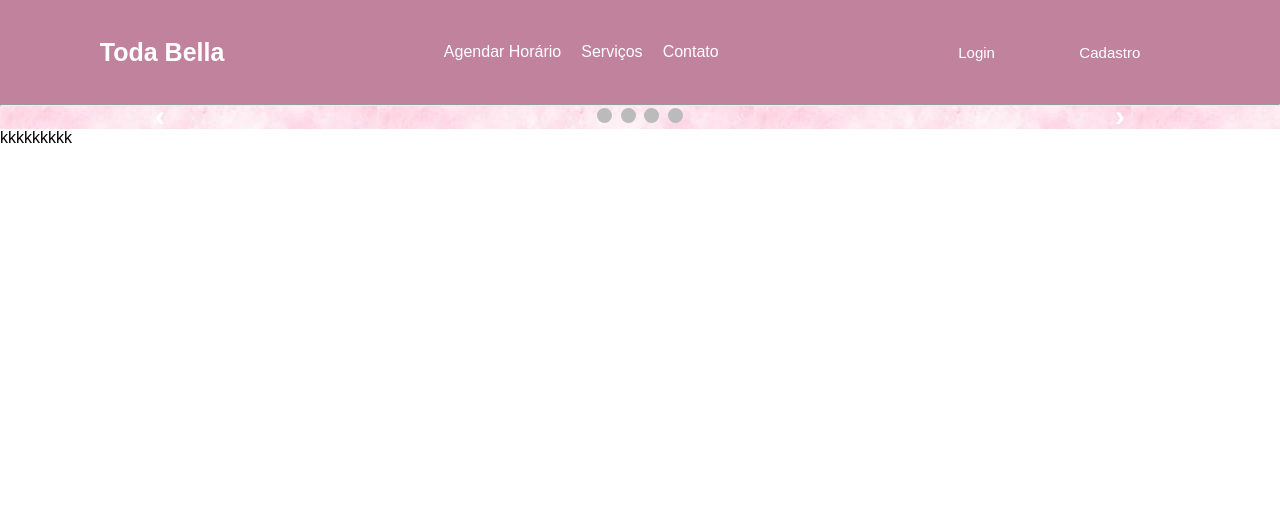
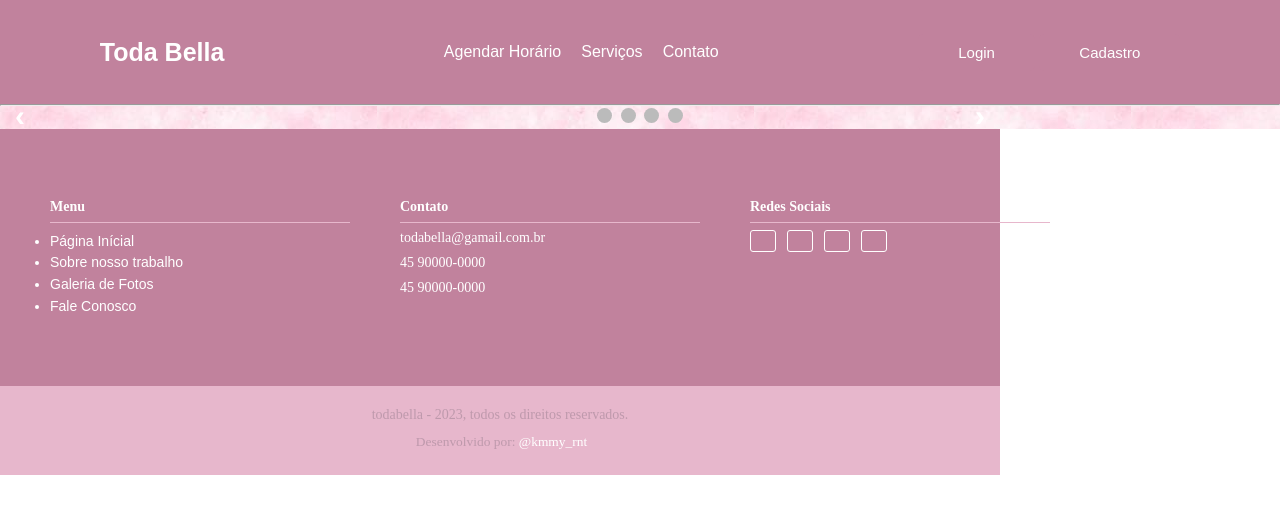
Before and after one commit to Kamyli-Rnt/codigos, a PHP site: page /navbar.html in a window 1280 px wide. Shown: the top 514 px of the page. Run offline with PHP 8.4, Linux system fonts and the light colour scheme.

Commit message:
Add files via upload

```diff
--- a/java.teste.js
+++ b/java.teste.js
@@ -25,5 +25,5 @@ function mostrarSlide(ns) {
         indicadores[i].className = indicadores[i].className.replace("ativo", "");
     }
     slides[numSlide-1].style.display="block";
-    indicador[numSlide-1].className += "ativo";
+    indicadores[numSlide-1].className += "ativo";
 }
--- a/navbar.html
+++ b/navbar.html
@@ -60,10 +60,58 @@
         <script type="text/javascript" src="teste.script.js"></script>
 
     </main>
-    <footer>
-        kkkkkkkkk
+        <footer class="main_footer container">
 
-    </footer>
+            <div class="content">
+
+                <div class="colfooter">
+
+                    <h3 class="titleFooter"> Menu</h3>
+
+                    <ul>
+
+                      <li><a href="#" title="Página Inícial">Página Inícial</a></li>
+                      <li><a href="#" title="Sobre a Empresa">Sobre nosso trabalho</a></li>
+                      <li><a href="#" title="Galeria de Fotos">Galeria de Fotos</a></li>
+                      <li><a href="#" title="Fale Conosco">Fale Conosco</a></li>
+
+                    </ul>
+
+                </div>
+
+                <div class="colfooter">
+
+                   <h3 class="titleFooter"> Contato</h3>
+                   <p><i class="icon icon-mail"></i> todabella@gamail.com.br</p>
+                   <p><i class="icon icon-phone"></i> 45 90000-0000</p>
+                   <p><i class="icon icon-whatsapp"></i> 45 90000-0000</p>
+
+                </div>
+
+                <div class="colfooter">
+
+                   <h3 class="titleFooter"> Redes Sociais</h3>
+
+                   <a href="#" class="botao"><span> <i class=""></i> </span></a>
+                   <a href="#" class="botao"><span> <i class="icon icon-instagram"></i> </span></a>
+                   <a href="#" class="botao"><span> <i class="icon icon-twitter"></i> </span></a>
+                   <a href="#" class="botao"><span> <i class="icon icon-pinterest"></i> </span></a>
+
+                </div>
+
+
+                <div class="clear"></div>
+
+            </div>
+
+            <div class="main_footer_copy">
+
+                <p class="m-b-footer"> todabella - 2023, todos os direitos reservados.</p>
+                <p class="by"><i class="icon icon-heart-3"></i> Desenvolvido por: <a href="#" title="Seu nome">@kmmy_rnt</a></p>
+
+            </div>
+
+        </footer>
 
 </body>
 </html>
--- a/style.css
+++ b/style.css
@@ -110,7 +110,7 @@ nav{
       border-radius: 0 5px 5px 0;
   }
   .botaoA:hover, .botaoP:hover, .textoslide{
-      background-color:rgb(211, 97, 97);
+      background-color:#e7b7cc;
   }
   .textoslide{
   color:#fff;
@@ -156,3 +156,180 @@ nav{
       from{opacity: .4;}
       to{opacity: 1;}
      }
+
+     .main_footer          {
+
+        background-color:#c1829d;
+        color:#fff;
+        font-size:0.875em;
+}
+
+    .main_footer
+    .content {
+        float:left;
+        width:100%;
+        margin:0 5%;
+        padding: 5em 0; }
+
+    .container {
+        float:left;
+        width:100%; }
+
+    .colfooter {
+
+        width:1000%;
+        height:auto;
+        float:left;
+        margin-bottom:2em;
+
+    }
+
+    .colfooter ul        { width:100%; float:left; }
+    .colfooter ul li     { padding:0.2em 0em; }
+    .colfooter ul li a   { text-decoration:none; color:#ffffff; font-size:1em; }
+    .colfooter ul li a i { font-size:0.9em; }
+    .colfooter ul li a:hover { text-decoration:underline; }
+
+    .colfooter .titleFooter   {
+
+        font-family:'open_sansregular';
+        font-size:1.0em;
+        color:#ffffff;
+        padding-bottom: 0.5em;
+        margin-bottom:0.5em;
+        border-bottom:1px #e7b7cc solid;
+    }
+
+    .colfooter p  { font-family:'open_sanslight'; color:#ffffff; font-size:1em; height:25px; }
+
+    .botao{
+
+      padding: 10px 12px;
+      color: #fff;
+      font-family: 'open_sansregular';
+      letter-spacing:2px;
+      text-align: center;
+      position: relative;
+      text-decoration: none;
+      display:inline-block;
+      margin-right:7px;
+
+    }
+    .botao::before {
+
+      content: '';
+      position: absolute;
+      bottom: 50%;
+      left: 0px;
+      width: 100%;
+      height: 1px;
+      background: #c1829d;
+      display: block;
+      -webkit-transform-origin: left top;
+      -ms-transform-origin: left top;
+      transform-origin: left top;
+      -webkit-transform: scale(0, 1);
+      -ms-transform: scale(0, 1);
+      transform: scale(0, 1);
+      -webkit-transition: transform 0.4s cubic-bezier(1, 0, 0, 1);
+      transition: transform 0.4s cubic-bezier(1, 0, 0, 1)
+    }
+    .botao:hover::before {
+
+      -webkit-transform-origin: right top;
+      -ms-transform-origin: right top;
+      transform-origin: right top;
+      -webkit-transform: scale(1, 1);
+      -ms-transform: scale(1, 1);
+      transform: scale(1, 1)
+    }
+    .botao{
+
+        font-size:1em;
+        color:#ffffff;
+        text-align:center;
+        font-family:'open_sansregular';
+        border:1px solid #ffffff;
+        border-radius:3px;
+        overflow: hidden!important;
+        -webkit-transition: all .4s ease-in-out;
+        -moz-transition: all .4s ease-in-out;
+        -o-transition: all .4s ease-in-out;
+        transition: all .4s ease-in-out;
+        background: transparent!important;
+        z-index:10;
+
+    }
+    .botao:hover{
+
+        border: 1px solid #ce8faa;
+        color: #e7b7cc!important;
+    }
+    .botao::before {
+        content: '';
+        width: 0%;
+        height: 100%;
+        display: block;
+        background: #afa9a9;
+        position: absolute;
+        -ms-transform: skewX(-15deg);
+        -webkit-transform: skewX(-15deg);
+        transform: skewX(-15deg);
+        left: -10%;
+        opacity: 1;
+        top: 0;
+        z-index: -12;
+        -moz-transition: all .7s cubic-bezier(0.77, 0, 0.175, 1);
+        -o-transition: all .7s cubic-bezier(0.77, 0, 0.175, 1);
+        -webkit-transition: all .7s cubic-bezier(0.77, 0, 0.175, 1);
+        transition: all .7s cubic-bezier(0.77, 0, 0.175, 1);
+        box-shadow:2px 0px 14px rgba(218, 70, 181, 0.6);
+    }
+    .botao::after {
+
+        content: '';
+        width: 0%;
+        height: 100%;
+        display: block;
+        background: #eb9bbe;
+        position: absolute;
+        -ms-transform: skewX(-15deg);
+        -webkit-transform: skewX(-15deg);
+        transform: skewX(-15deg);
+        left: -10%;
+        opacity: 0;
+        top: 0;
+        z-index: -15;
+        -webkit-transition: all .94s cubic-bezier(.2,.95,.57,.99);
+        -moz-transition: all .4s cubic-bezier(.2,.95,.57,.99);
+        -o-transition: all .4s cubic-bezier(.2,.95,.57,.99);
+        transition: all .4s cubic-bezier(.2,.95,.57,.99);
+        box-shadow: 2px 0px 14px rgba(0,0,0,.6);
+    }
+    .botao:hover::before, .botao:hover::before{
+
+        opacity:1;
+        width: 120%;
+
+    }
+    .botao:hover::after, .botao:hover::after{
+
+        opacity:1;
+        width: 150%;
+
+    }
+
+    .main_footer_copy { background-color:#e7b7cc; width:100%; float:left; text-align:center; padding:1.5em 0em; }
+    .main_footer_copy p { font-family:'open_sanslight'; font-size:1em; color:#be99ac; height:20px; }
+    .main_footer_copy .m-b-footer   { margin-bottom:0.5em; }
+    .main_footer_copy .by   { font-size:0.96em; }
+    .main_footer_copy .by a       { color:#fff; text-decoration:none; }
+    .main_footer_copy .by a:hover { text-decoration:underline; }
+    .main_footer_copy .by i { font-size:0.96em; margin-right:3px; color:#e82626; }
+
+    @media (min-width:48em){
+
+    .colfooter  { width:30%; margin-right:5%; margin-bottom:0; }
+    .colfooter:nth-of-type(3n+0){ margin-right:0; border-right:0;}
+
+    }
```
Also changed, not shown: fndo1.jpg (added), fundo2.jpg (added), icons1.jpg (added), icons2.jpg (added), icons3.jpg (added).
